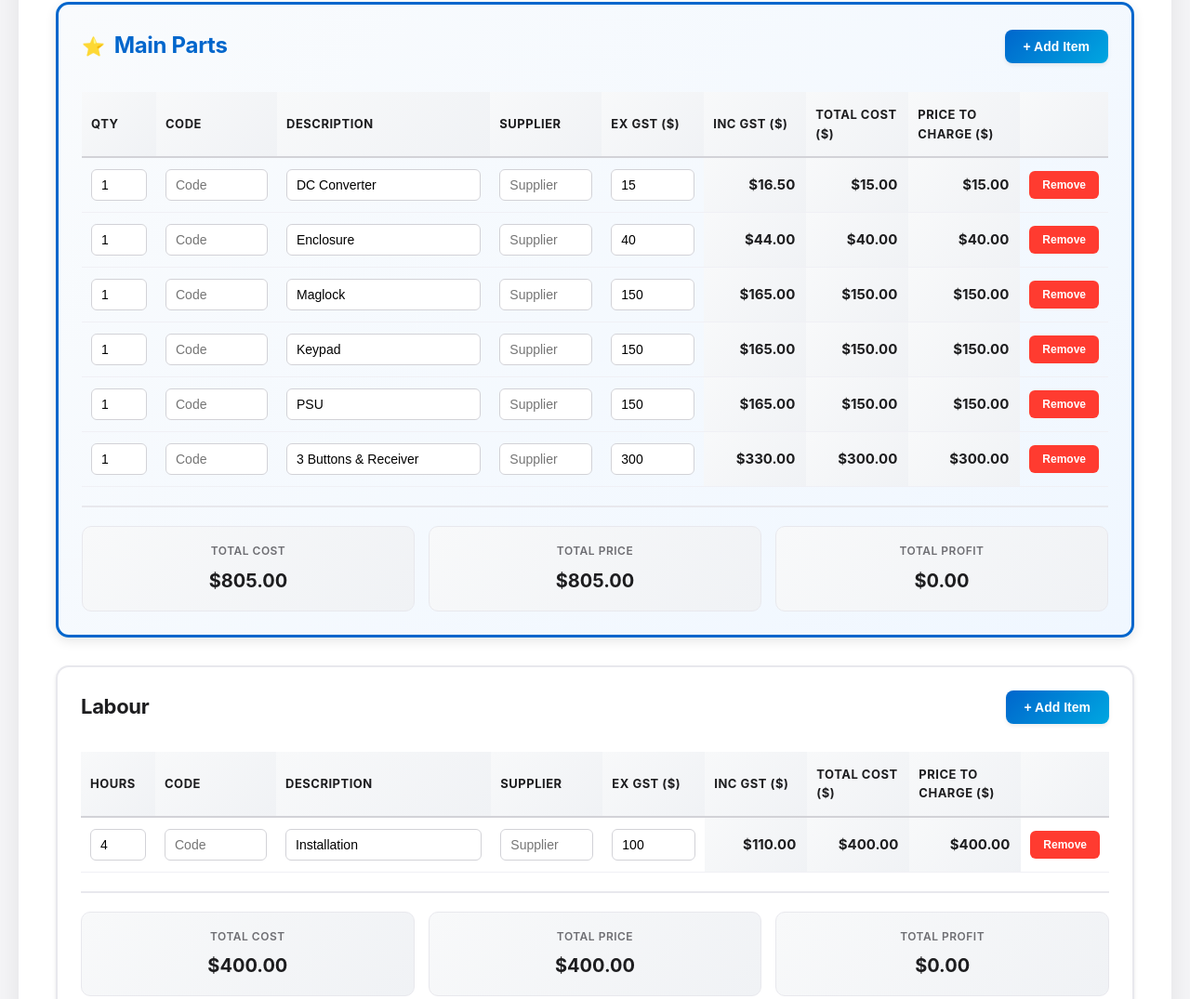
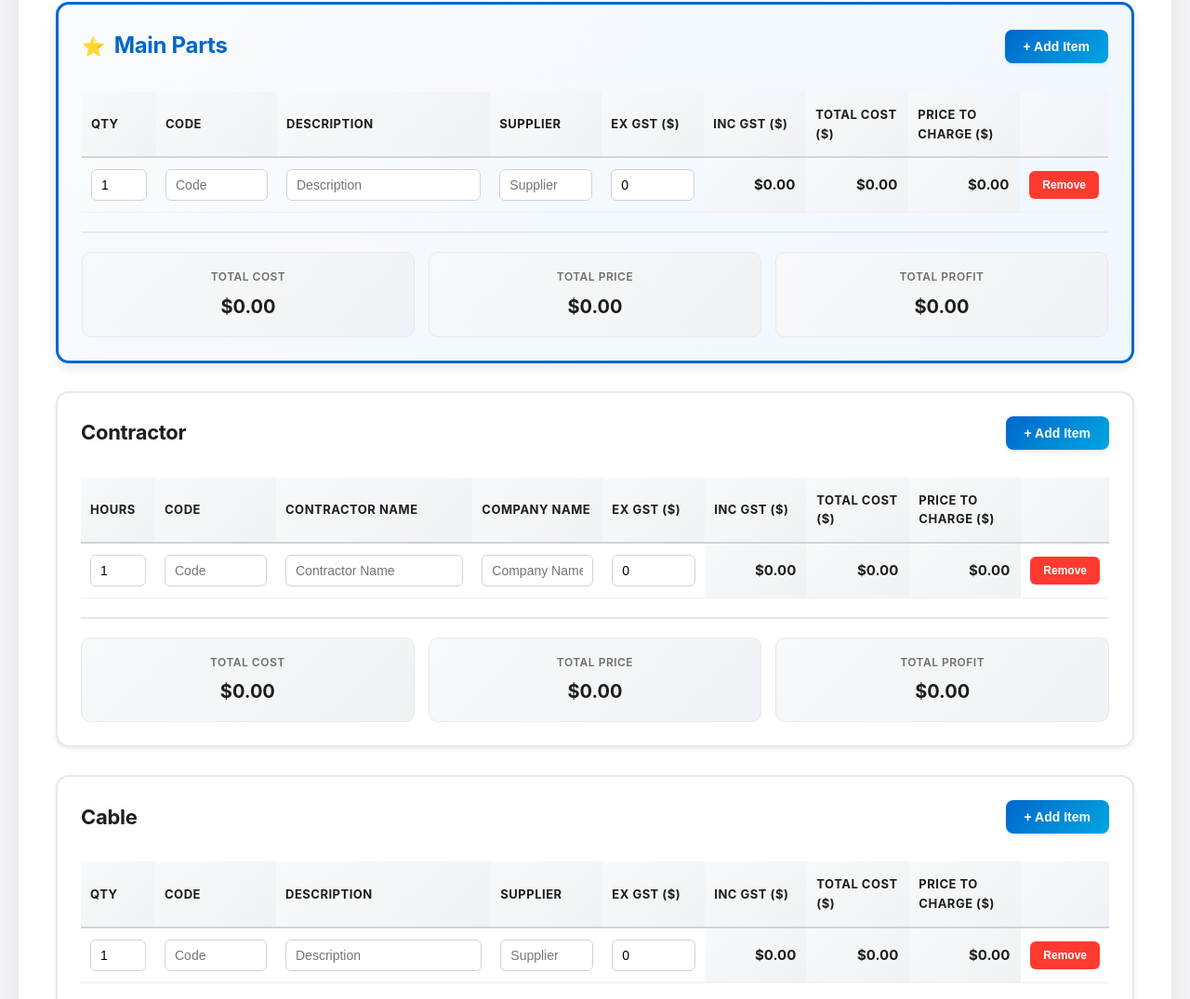
Before and after one commit to rtovey90/estimator, a plain HTML site: page Estimator Calculator.html in a window 1280 px wide. Shown: the part 1056-2131 px from the top of the page at 93% size. Drawn offline with Linux system fonts and the light colour scheme.

Commit message:
Make default rows blank and rename labour fields

```diff
--- a/Estimator Calculator.html
+++ b/Estimator Calculator.html
@@ -1181,7 +1181,7 @@
         <!-- Labour Section -->
         <div class="section" data-section="labour">
             <div class="section-header">
-                <h2 class="section-title">Labour</h2>
+                <h2 class="section-title">Contractor</h2>
                 <button class="add-btn" onclick="addRow('labour')">+ Add Item</button>
             </div>
             <div class="table-wrapper">
@@ -1190,8 +1190,8 @@
                         <tr>
                             <th style="width: 80px;">Hours</th>
                             <th style="width: 130px;">Code</th>
-                            <th>Description</th>
-                            <th style="width: 120px;">Supplier</th>
+                            <th>Contractor Name</th>
+                            <th style="width: 140px;">Company Name</th>
                             <th style="width: 110px;">Ex GST ($)</th>
                             <th style="width: 110px;">Inc GST ($)</th>
                             <th style="width: 110px;">Total Cost ($)</th>
@@ -1574,11 +1574,14 @@
             const row = document.createElement('tr');
             row.id = `row-${section}-${rowCounter}`;
 
+            const descriptionPlaceholder = section === 'labour' ? 'Contractor Name' : 'Description';
+            const supplierPlaceholder = section === 'labour' ? 'Company Name' : 'Supplier';
+
             row.innerHTML = `
                 <td><input type="number" step="0.01" min="0" value="${quantity}" onchange="calculateRow('${section}', ${rowCounter})"></td>
                 <td><input type="text" placeholder="Code" value="${code}"></td>
-                <td><input type="text" placeholder="Description" value="${description}"></td>
-                <td><input type="text" placeholder="Supplier" value="${supplier}"></td>
+                <td><input type="text" placeholder="${descriptionPlaceholder}" value="${description}"></td>
+                <td><input type="text" placeholder="${supplierPlaceholder}" value="${supplier}"></td>
                 <td><input type="number" step="0.01" min="0" value="${unitPrice}" onchange="calculateRow('${section}', ${rowCounter})"></td>
                 <td class="calculated" id="gst-${section}-${rowCounter}">$0.00</td>
                 <td class="calculated" id="cost-${section}-${rowCounter}">$0.00</td>
@@ -1783,23 +1786,14 @@
             isAdjustingPrice = false;
         }
 
-        // Initialize with first tab and sample data
+        // Initialize with first tab and blank rows
         createTab('Option 1', {
             labourMarkup: 0,
             materialsMarkup: 0,
             paymentTerm: 24,
             items: {
-                parts: [
-                    {quantity: 1, code: '', description: 'DC Converter', supplier: '', unitPrice: 15},
-                    {quantity: 1, code: '', description: 'Enclosure', supplier: '', unitPrice: 40},
-                    {quantity: 1, code: '', description: 'Maglock', supplier: '', unitPrice: 150},
-                    {quantity: 1, code: '', description: 'Keypad', supplier: '', unitPrice: 150},
-                    {quantity: 1, code: '', description: 'PSU', supplier: '', unitPrice: 150},
-                    {quantity: 1, code: '', description: '3 Buttons & Receiver', supplier: '', unitPrice: 300}
-                ],
-                labour: [
-                    {quantity: 4, code: '', description: 'Installation', supplier: '', unitPrice: 100}
-                ],
+                parts: [{quantity: 1, code: '', description: '', supplier: '', unitPrice: 0}],
+                labour: [{quantity: 1, code: '', description: '', supplier: '', unitPrice: 0}],
                 cable: [{quantity: 1, code: '', description: '', supplier: '', unitPrice: 0}],
                 misc: [{quantity: 1, code: '', description: '', supplier: '', unitPrice: 0}]
             }
```
Also changed, not shown: index.html (+11 -17 lines).
